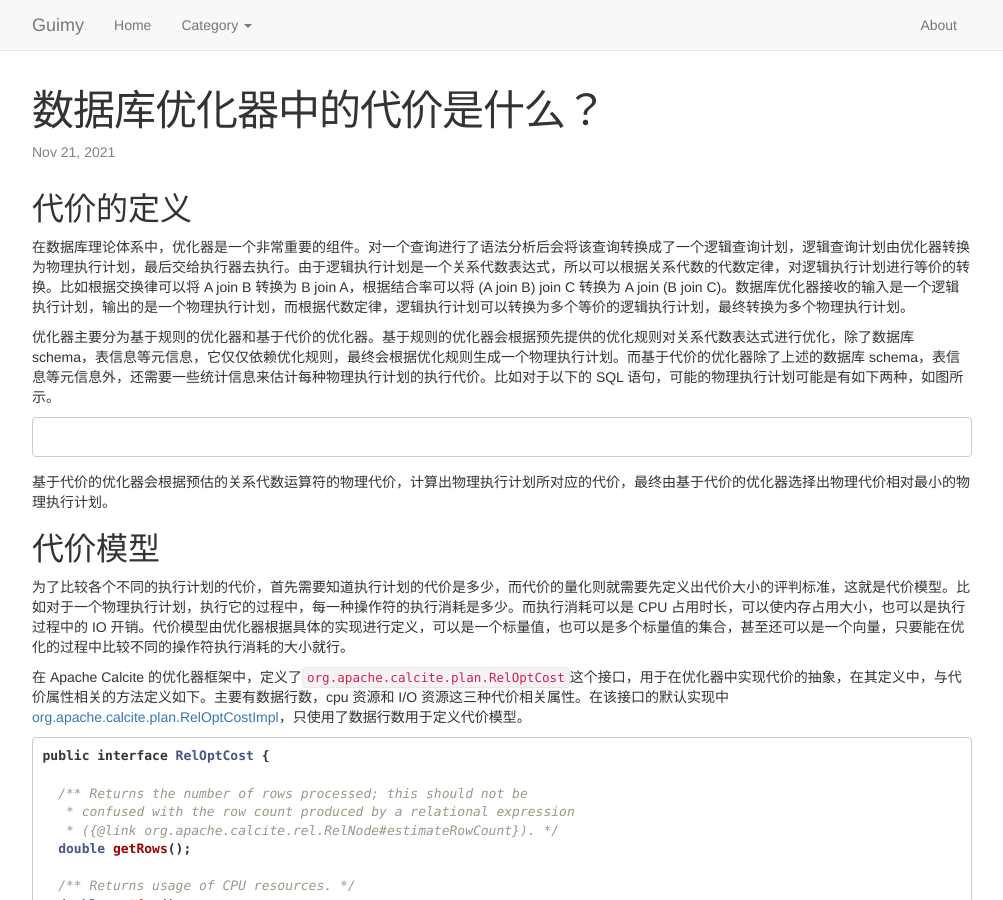
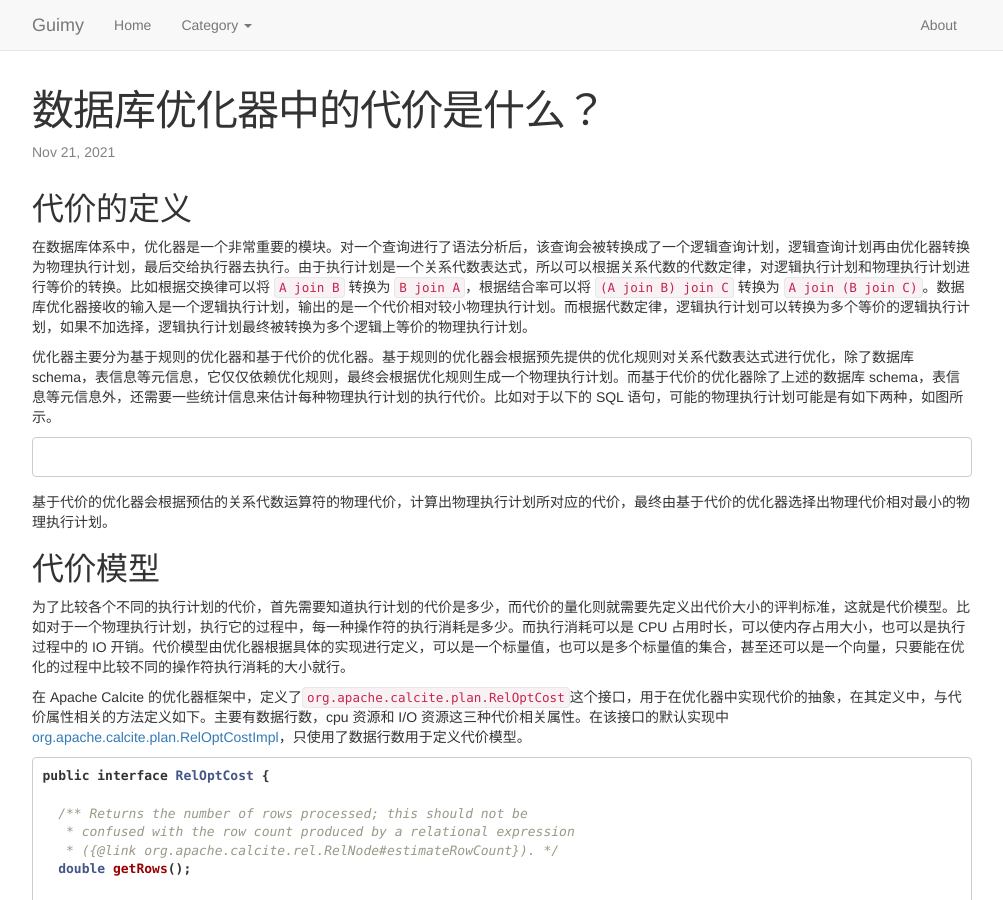
Before and after one commit to guimingyue/guimingyue.github.io, a Jekyll site: the page built from _posts/2021-11-21-what-does-cost-mean-in-db-optimizer.md, in a window 1280 px wide and 900 px high. Shown: the whole window, without its empty margins (138-1141 px from the left). Built offline with Jekyll 4.4.1, drawn with Linux system fonts in a browser that asks for light colours.

Commit message:
Update 2021-11-21-what-does-cost-mean-in-db-optimizer.md

```diff
--- a/_posts/2021-11-21-what-does-cost-mean-in-db-optimizer.md
+++ b/_posts/2021-11-21-what-does-cost-mean-in-db-optimizer.md
@@ -6,7 +6,7 @@ category: Database
 
 ## 代价的定义
 
-在数据库理论体系中，优化器是一个非常重要的组件。对一个查询进行了语法分析后会将该查询转换成了一个逻辑查询计划，逻辑查询计划由优化器转换为物理执行计划，最后交给执行器去执行。由于逻辑执行计划是一个关系代数表达式，所以可以根据关系代数的代数定律，对逻辑执行计划进行等价的转换。比如根据交换律可以将 A join B 转换为 B join A，根据结合率可以将 (A join B) join C 转换为 A join (B join C)。数据库优化器接收的输入是一个逻辑执行计划，输出的是一个物理执行计划，而根据代数定律，逻辑执行计划可以转换为多个等价的逻辑执行计划，最终转换为多个物理执行计划。
+在数据库体系中，优化器是一个非常重要的模块。对一个查询进行了语法分析后，该查询会被转换成了一个逻辑查询计划，逻辑查询计划再由优化器转换为物理执行计划，最后交给执行器去执行。由于执行计划是一个关系代数表达式，所以可以根据关系代数的代数定律，对逻辑执行计划和物理执行计划进行等价的转换。比如根据交换律可以将 `A join B` 转换为 `B join A`，根据结合率可以将 `(A join B) join C` 转换为 `A join (B join C)`。数据库优化器接收的输入是一个逻辑执行计划，输出的是一个代价相对较小物理执行计划。而根据代数定律，逻辑执行计划可以转换为多个等价的逻辑执行计划，如果不加选择，逻辑执行计划最终被转换为多个逻辑上等价的物理执行计划。
 
 优化器主要分为基于规则的优化器和基于代价的优化器。基于规则的优化器会根据预先提供的优化规则对关系代数表达式进行优化，除了数据库 schema，表信息等元信息，它仅仅依赖优化规则，最终会根据优化规则生成一个物理执行计划。而基于代价的优化器除了上述的数据库 schema，表信息等元信息外，还需要一些统计信息来估计每种物理执行计划的执行代价。比如对于以下的 SQL 语句，可能的物理执行计划可能是有如下两种，如图所示。
 
```
